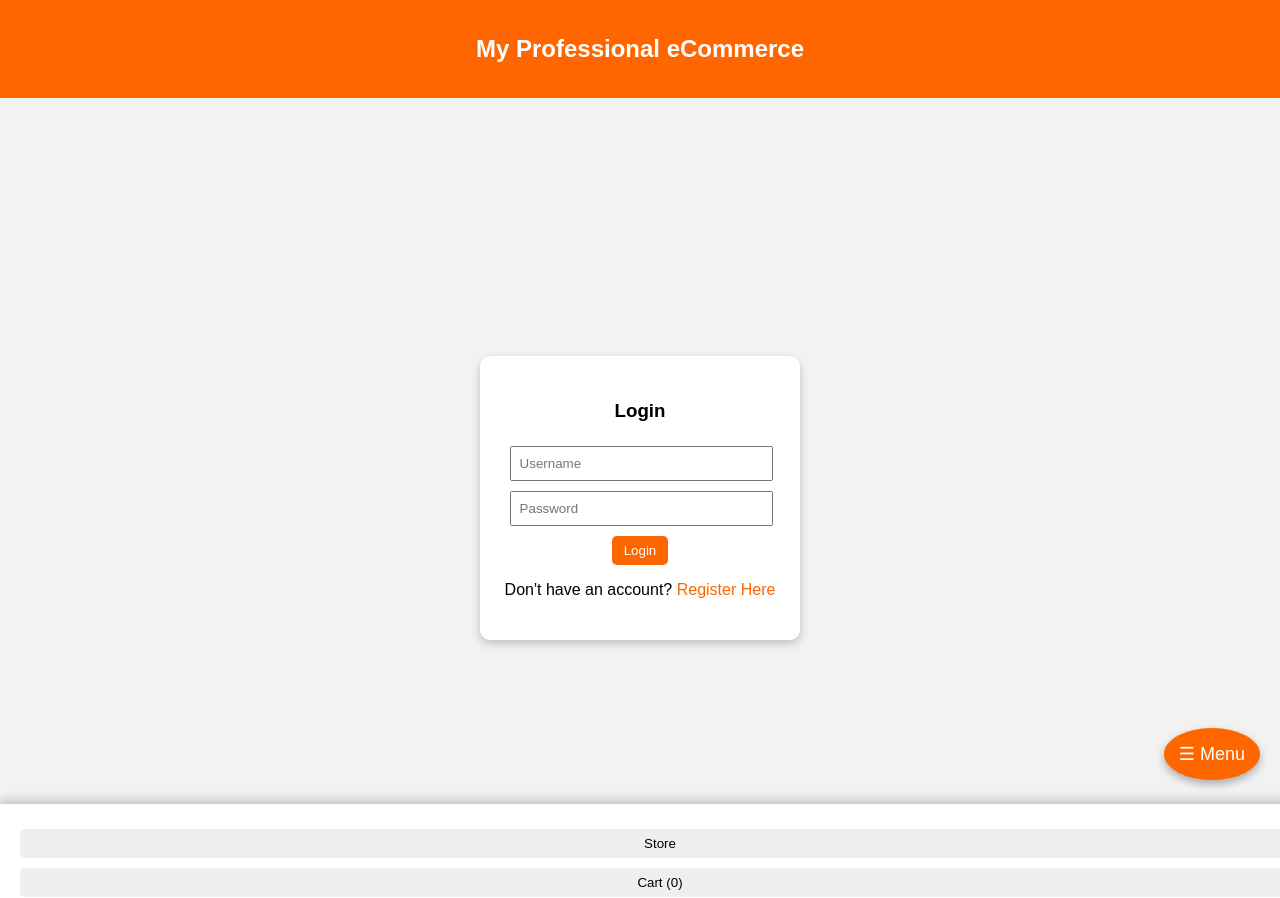
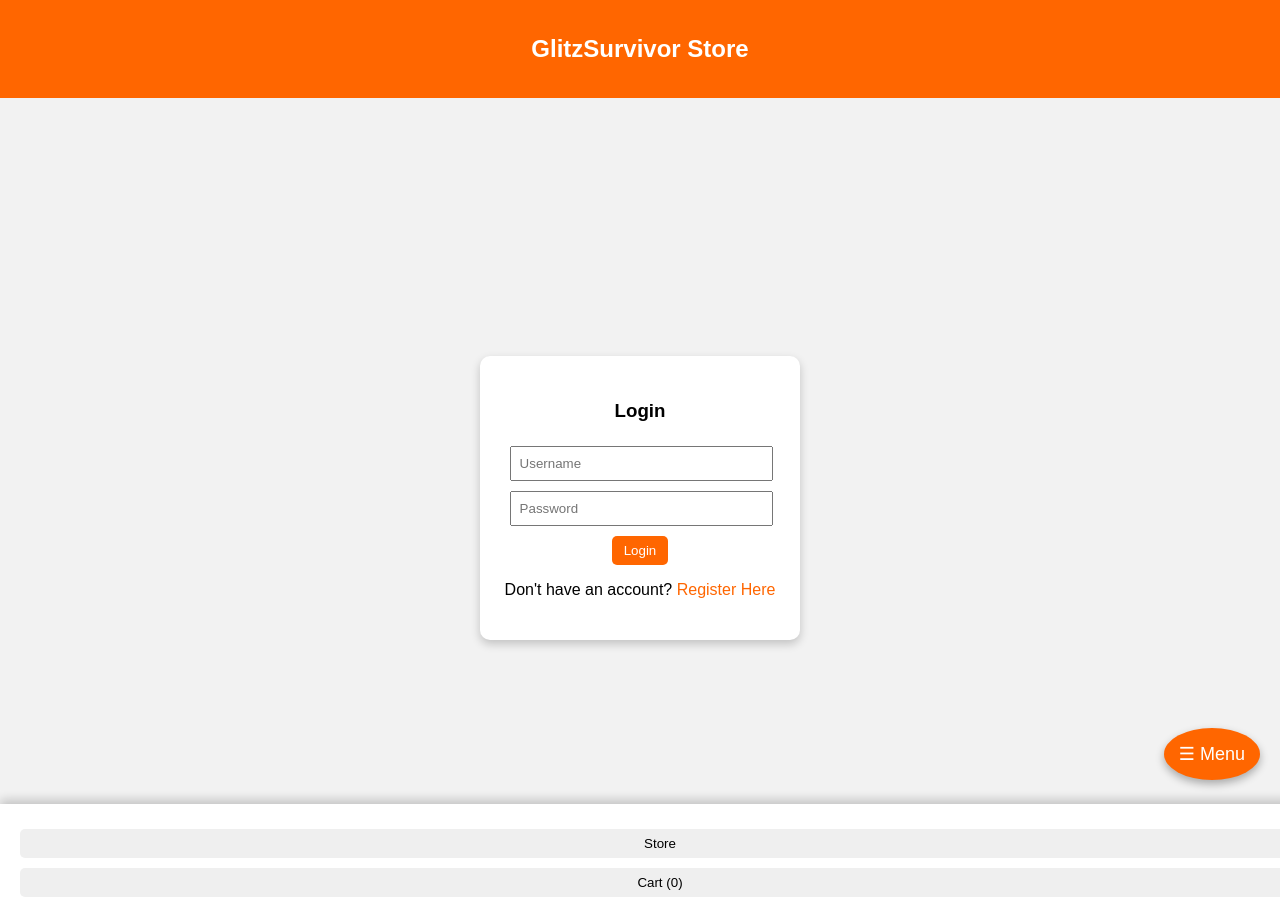
Before and after one commit to GlitzSurvivor/GlitzSurvivor-Store, a plain HTML site: page index.html in a window 1280 px wide. Drawn offline with Linux system fonts and the light colour scheme.

Commit message:
Update index.html

```diff
--- a/index.html
+++ b/index.html
@@ -27,7 +27,7 @@ a{color:#ff6600;text-decoration:none;}
 <body>
 
 <header>
-<h2>My Professional eCommerce</h2>
+<h2>GlitzSurvivor Store</h2>
 </header>
 
 <!-- Floating Menu Button -->
```
